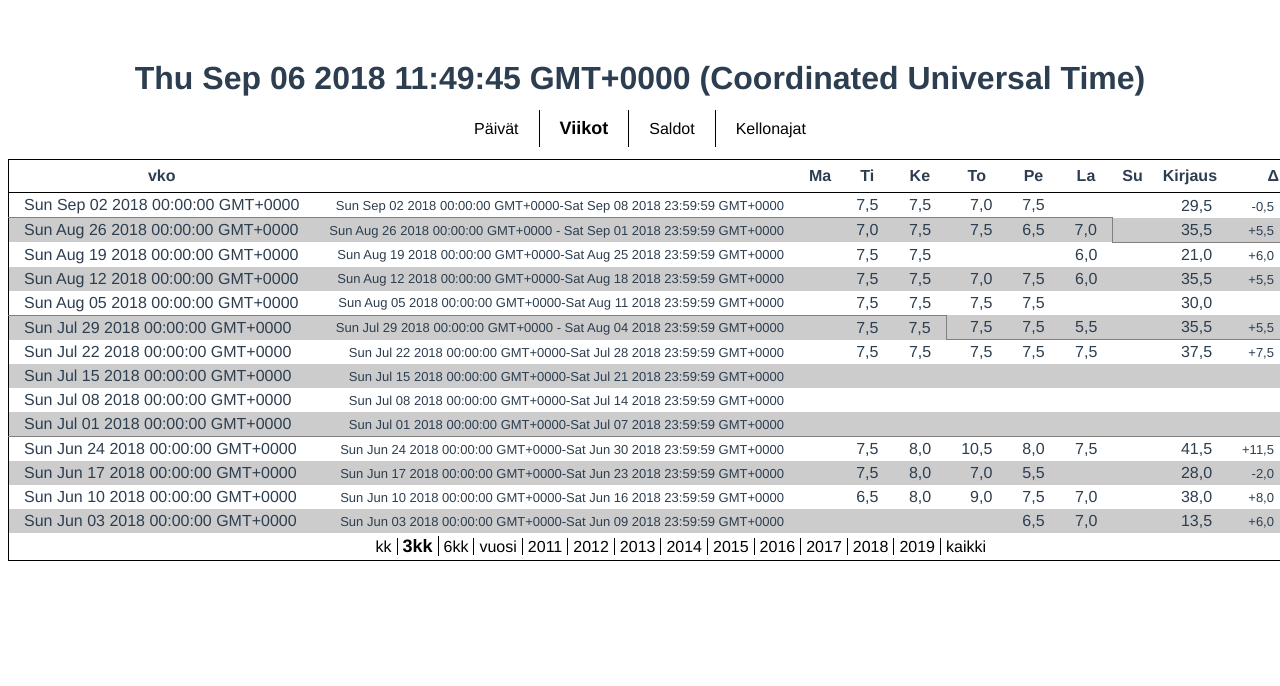
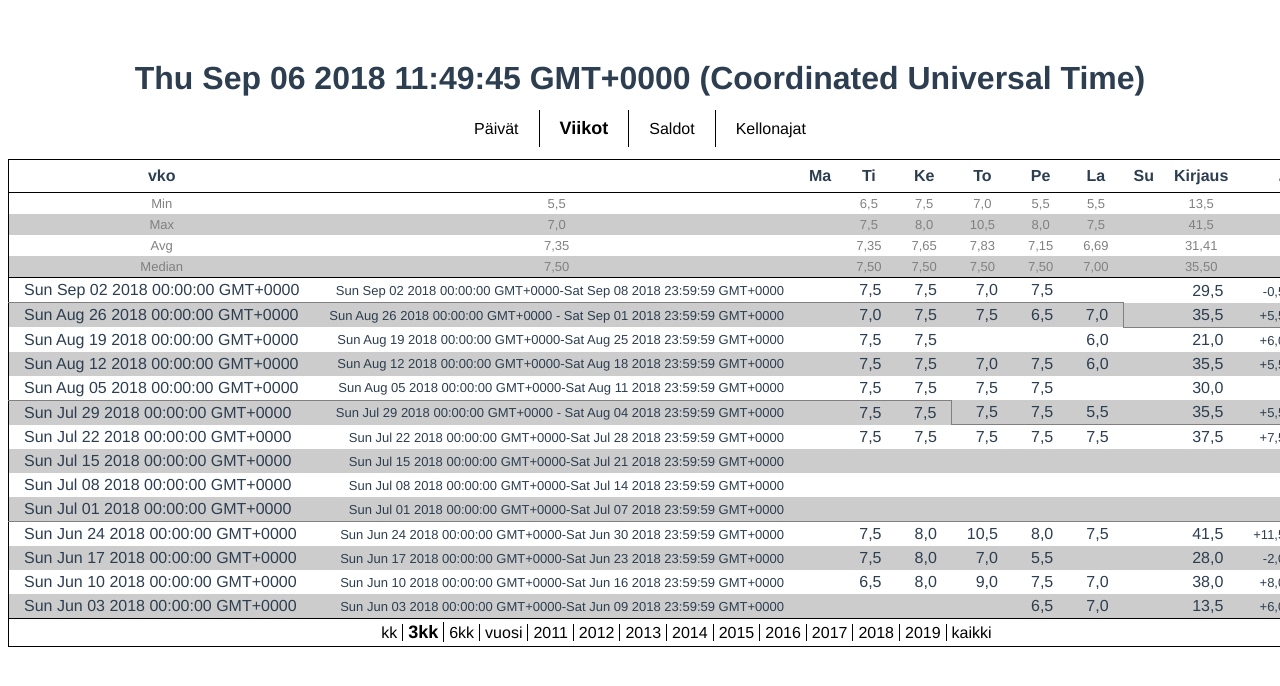
Before and after one commit to tzrissan/tuntikirjanpito, a Vue app: page /#/ in a window 1280 px wide. Both pictures are taken after a click on the element "Viikot". Shown: the top 686 px of the page. Built offline with nearby package versions, Linux system fonts and the light colour scheme.

Commit message:
Tilastoja viikkosivulle

```diff
--- /dev/null
+++ b/src/util.js
@@ -0,0 +1,19 @@
+
+export const min = (a, i) => !i || a < i ? a : i;
+export const max = (a, i) => !i || a > i ? a : i;
+export const exists = x => !!x;
+export const sum = (a, i) => a + i;
+export const avg = (l = []) => l.length > 0 ? l.reduce(sum, 0) / l.length : undefined;
+export const median = (l = []) => {
+    if (l.length === 0) {
+        return undefined
+    }
+    else {
+        const s = l.sort((a, b) => a - b);
+        if (s.length % 2 === 0) {
+            return (s[(s.length / 2) - 1] + s[s.length / 2]) / 2
+        } else {
+            return s[(s.length-1)/2]
+        }
+    }
+};
--- a/src/views/Viikot.vue
+++ b/src/views/Viikot.vue
@@ -5,12 +5,87 @@
             <tr>
                 <th>vko</th>
                 <th></th>
-                <th>Ma</th><th>Ti</th><th>Ke</th><th>To</th><th>Pe</th><th>La</th><th>Su</th>
+                <th>Ma</th>
+                <th>Ti</th>
+                <th>Ke</th>
+                <th>To</th>
+                <th>Pe</th>
+                <th>La</th>
+                <th>Su</th>
                 <th class="kirjausYhteensa">Kirjaus</th>
                 <th class="saldo">&Delta;</th>
                 <th class="saldo">Saldo</th>
             </tr>
             </thead>
+            <tbody>
+            <tr class="stat stat-min">
+                <td class="title">Min</td>
+                <td>{{ minValues.tot | numeral('0.0') }}</td>
+                <td>{{ minValues.ma | numeral('0.0') }}</td>
+                <td>{{ minValues.ti | numeral('0.0') }}</td>
+                <td>{{ minValues.ke | numeral('0.0') }}</td>
+                <td>{{ minValues.to | numeral('0.0') }}</td>
+                <td>{{ minValues.pe | numeral('0.0') }}</td>
+                <td>{{ minValues.la | numeral('0.0') }}</td>
+                <td>{{ minValues.su | numeral('0.0') }}</td>
+                <td>{{ minValues.kirjausYhteensa | numeral('0.0') }}</td>
+                <td></td>
+                <td></td>
+            </tr>
+            <tr class="stat stat-max">
+                <td class="title">Max</td>
+                <td>{{ maxValues.tot | numeral('0.0') }}</td>
+                <td>{{ maxValues.ma | numeral('0.0') }}</td>
+                <td>{{ maxValues.ti | numeral('0.0') }}</td>
+                <td>{{ maxValues.ke | numeral('0.0') }}</td>
+                <td>{{ maxValues.to | numeral('0.0') }}</td>
+                <td>{{ maxValues.pe | numeral('0.0') }}</td>
+                <td>{{ maxValues.la | numeral('0.0') }}</td>
+                <td>{{ maxValues.su | numeral('0.0') }}</td>
+                <td>{{ maxValues.kirjausYhteensa | numeral('0.0') }}</td>
+                <td></td>
+                <td></td>
+            </tr>
+            <tr class="stat stat-avg">
+                <td class="title">Avg</td>
+                <td>{{ avgValues.tot | numeral('0.00') }}</td>
+                <td>{{ avgValues.ma | numeral('0.00') }}</td>
+                <td>{{ avgValues.ti | numeral('0.00') }}</td>
+                <td>{{ avgValues.ke | numeral('0.00') }}</td>
+                <td>{{ avgValues.to | numeral('0.00') }}</td>
+                <td>{{ avgValues.pe | numeral('0.00') }}</td>
+                <td>{{ avgValues.la | numeral('0.00') }}</td>
+                <td>{{ avgValues.su | numeral('0.00') }}</td>
+                <td>{{ avgValues.kirjausYhteensa | numeral('0.00') }}</td>
+                <td></td>
+                <td></td>
+            </tr>
+            <tr class="stat stat-avg">
+                <td class="title">Median</td>
+                <td>{{ medianValues.tot | numeral('0.00') }}</td>
+                <td>{{ medianValues.ma | numeral('0.00') }}</td>
+                <td>{{ medianValues.ti | numeral('0.00') }}</td>
+                <td>{{ medianValues.ke | numeral('0.00') }}</td>
+                <td>{{ medianValues.to | numeral('0.00') }}</td>
+                <td>{{ medianValues.pe | numeral('0.00') }}</td>
+                <td>{{ medianValues.la | numeral('0.00') }}</td>
+                <td>{{ medianValues.su | numeral('0.00') }}</td>
+                <td>{{ medianValues.kirjausYhteensa | numeral('0.00') }}</td>
+                <td></td>
+                <td></td>
+            </tr>
+            </tbody>
+            <tbody v-if="computedViikot.length > 35">
+            <tr>
+                <td colspan="12" class="rajoitus">
+                    <div class="clickable"
+                         v-for="s in sivukoot"
+                         :key="s.name"
+                         :class="{ active: local.sivukoko === s}"
+                         v-on:click="local.sivukoko = s">{{ s.name }}</div>
+                </td>
+            </tr>
+            </tbody>
             <tbody>
             <tr v-for="v in computedViikot" :key="v.nimi"
                 :class="{
@@ -37,6 +112,8 @@
                 </td>
                 <td class="saldo">{{ v.saldo | numeral('0.0') }}</td>
             </tr>
+            </tbody>
+            <tbody>
             <tr>
                 <td colspan="12" class="rajoitus">
                     <div class="clickable"
@@ -53,14 +130,17 @@
 
 <script>
 
-    import Tuntikirjanpito from '../data';
     import _ from 'lodash';
     import moment from 'moment';
-    import {kaikkiAikavalit, kaikkiAikavalitTapahtumienValilla} from '../date-time-util';
+
+    import Tuntikirjanpito from '@/data';
+    import {kaikkiAikavalit, kaikkiAikavalitTapahtumienValilla} from '@/date-time-util';
+    import {min, max, avg, median, sum, exists} from '@/util'
 
     function sivukoko(name, alku, loppu) {
         return {name, alku, loppu}
     }
+
     const oletusSivukoot = [
         sivukoko('kk', moment().locale('fi').subtract(1, 'month').startOf('day'), moment().endOf('day')),
         sivukoko('3kk', moment().locale('fi').subtract(3, 'month').startOf('day'), moment().endOf('day')),
@@ -87,7 +167,6 @@
                                 const merkinnat = paiva.isBetween(self.local.sivukoko.alku, self.local.sivukoko.loppu) ?
                                     self.global.merkinnatPaivittain[paiva.format('YYYY-MM-DD')] :
                                     undefined;
-                                //console.log(viikko.alku.weekday() + ' ' + viikko.alku.format('YYYY-MM-DD dddd'))
                                 return {
                                     paiva,
                                     merkinnat,
@@ -99,8 +178,8 @@
                             }
                         );
 
-                        viikko.kirjausYhteensa = viikko.paivat.map(p => _.get(p, 'merkinnat.kirjaus', 0)).reduce((a, i) => a + i, 0);
-                        viikko.ylityo = viikko.paivat.map(p => _.get(p, 'merkinnat.ylityo', 0)).reduce((a, i) => a + i, 0);
+                        viikko.kirjausYhteensa = viikko.paivat.map(p => _.get(p, 'merkinnat.kirjaus', 0)).reduce(sum, 0);
+                        viikko.ylityo = viikko.paivat.map(p => _.get(p, 'merkinnat.ylityo', 0)).reduce(sum, 0);
                         viikko.tyopaivia = viikko.paivat
                             .filter(p => p.merkinnat)
                             .map(p => p.paiva)
@@ -117,7 +196,7 @@
             },
             sivukoot () {
                 const firstDay = _.get(this.global, 'merkinnat[0].paiva', moment().startOf('day'));
-                const sivukoot = [ ...oletusSivukoot ];
+                const sivukoot = [...oletusSivukoot];
                 sivukoot.splice(4, 0, sivukoko('kaikki', firstDay, moment().endOf('day')));
                 sivukoot.splice(4, 0,
                     ...kaikkiAikavalitTapahtumienValilla(this.global.merkinnat, 'year')
@@ -126,7 +205,67 @@
                             aikavali.alku,
                             moment().isBefore(aikavali.loppu) ? moment() : aikavali.loppu)));
                 return sivukoot;
+            },
+            minValues() {
+                return {
+                    ma: this.computedViikot.map(v => v.paivat[0].kirjaus).reduce(min, undefined),
+                    ti: this.computedViikot.map(v => v.paivat[1].kirjaus).reduce(min, undefined),
+                    ke: this.computedViikot.map(v => v.paivat[2].kirjaus).reduce(min, undefined),
+                    to: this.computedViikot.map(v => v.paivat[3].kirjaus).reduce(min, undefined),
+                    pe: this.computedViikot.map(v => v.paivat[4].kirjaus).reduce(min, undefined),
+                    la: this.computedViikot.map(v => v.paivat[5].kirjaus).reduce(min, undefined),
+                    su: this.computedViikot.map(v => v.paivat[6].kirjaus).reduce(min, undefined),
+                    tot: this.computedViikot
+                        .map(v => v.paivat)
+                        .map(p => p.map(x=>x.kirjaus).reduce(min, undefined))
+                        .reduce(min, undefined),
+                    kirjausYhteensa: this.computedViikot.map(v => v.kirjausYhteensa).reduce(min, undefined)
+
+                }
+            },
+            maxValues() {
+                return {
+                    ma: this.computedViikot.map(v => v.paivat[0].kirjaus).reduce(max, undefined),
+                    ti: this.computedViikot.map(v => v.paivat[1].kirjaus).reduce(max, undefined),
+                    ke: this.computedViikot.map(v => v.paivat[2].kirjaus).reduce(max, undefined),
+                    to: this.computedViikot.map(v => v.paivat[3].kirjaus).reduce(max, undefined),
+                    pe: this.computedViikot.map(v => v.paivat[4].kirjaus).reduce(max, undefined),
+                    la: this.computedViikot.map(v => v.paivat[5].kirjaus).reduce(max, undefined),
+                    su: this.computedViikot.map(v => v.paivat[6].kirjaus).reduce(max, undefined),
+                    tot: this.computedViikot
+                        .map(v => v.paivat)
+                        .map(p => p.map(x=>x.kirjaus).reduce(max, undefined))
+                        .reduce(min, undefined),
+                    kirjausYhteensa: this.computedViikot.map(v => v.kirjausYhteensa).reduce(max, undefined)
+                }
+            },
+            avgValues() {
+                return {
+                    ma: avg(this.computedViikot.map(v => v.paivat[0].kirjaus).filter(exists)),
+                    ti: avg(this.computedViikot.map(v => v.paivat[1].kirjaus).filter(exists)),
+                    ke: avg(this.computedViikot.map(v => v.paivat[2].kirjaus).filter(exists)),
+                    to: avg(this.computedViikot.map(v => v.paivat[3].kirjaus).filter(exists)),
+                    pe: avg(this.computedViikot.map(v => v.paivat[4].kirjaus).filter(exists)),
+                    la: avg(this.computedViikot.map(v => v.paivat[5].kirjaus).filter(exists)),
+                    su: avg(this.computedViikot.map(v => v.paivat[6].kirjaus).filter(exists)),
+                    tot: avg(_.flatten(this.computedViikot.map(v => v.paivat)).map(x=>x.kirjaus).filter(exists)),
+                    kirjausYhteensa: avg(this.computedViikot.map(v => v.kirjausYhteensa).filter(exists))
+                }
+            },
+            medianValues() {
+                return {
+                    ma: median(this.computedViikot.map(v => v.paivat[0].kirjaus).filter(exists)),
+                    ti: median(this.computedViikot.map(v => v.paivat[1].kirjaus).filter(exists)),
+                    ke: median(this.computedViikot.map(v => v.paivat[2].kirjaus).filter(exists)),
+                    to: median(this.computedViikot.map(v => v.paivat[3].kirjaus).filter(exists)),
+                    pe: median(this.computedViikot.map(v => v.paivat[4].kirjaus).filter(exists)),
+                    la: median(this.computedViikot.map(v => v.paivat[5].kirjaus).filter(exists)),
+                    su: median(this.computedViikot.map(v => v.paivat[6].kirjaus).filter(exists)),
+                    tot: median(_.flatten(this.computedViikot.map(v => v.paivat)).map(x=>x.kirjaus).filter(exists)),
+                    kirjausYhteensa: median(this.computedViikot.map(v => v.kirjausYhteensa).filter(exists))
+                }
             }
+
         },
         data() {
             const global = Tuntikirjanpito.get();
@@ -244,5 +383,14 @@
         border-bottom: 3px double black;
     }
 
+    tbody {
+        border-bottom: 1px solid black;
+    }
+
+    .stat {
+        color: grey;
+        font-size: small;
+    }
+
 
 </style>
```
